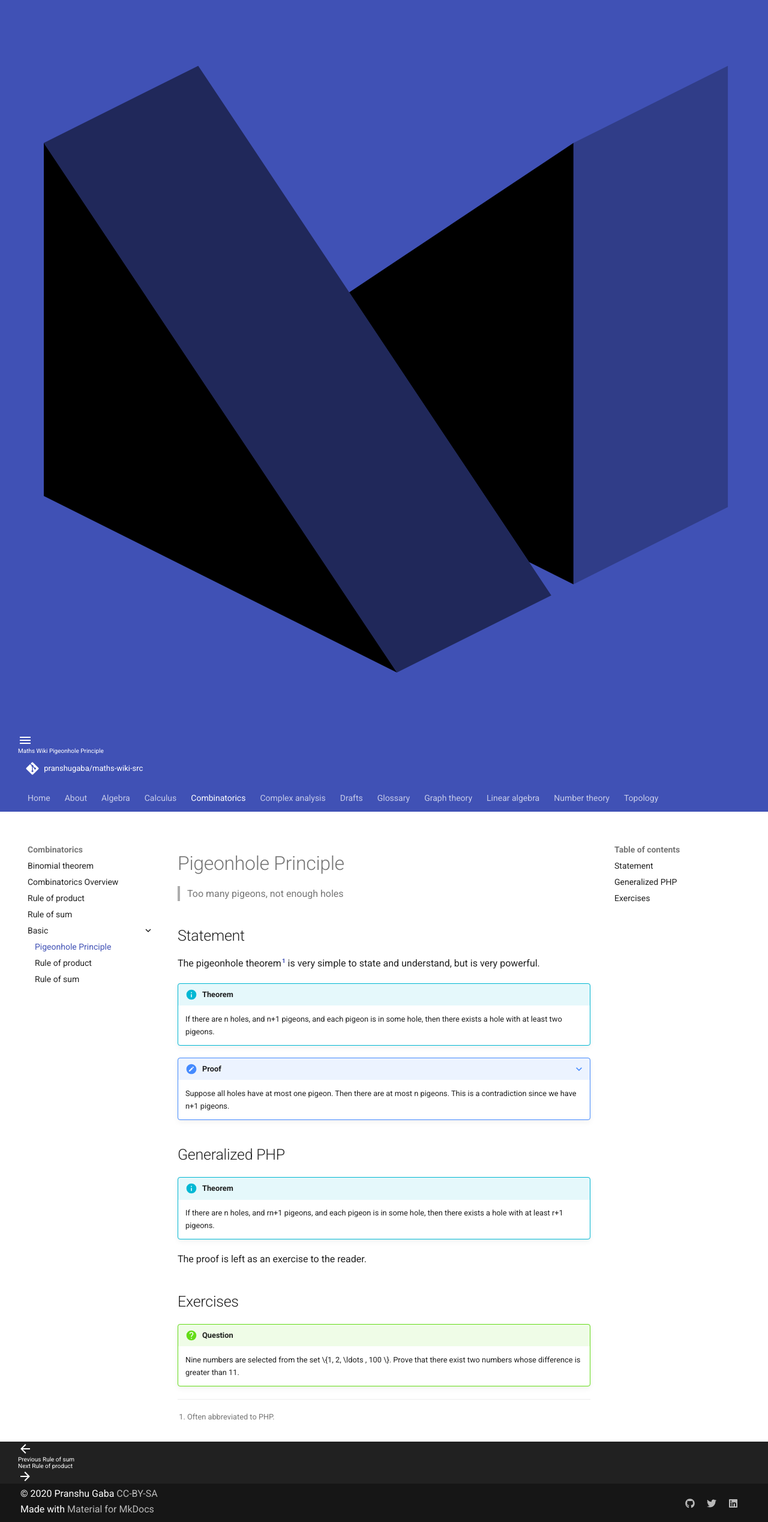
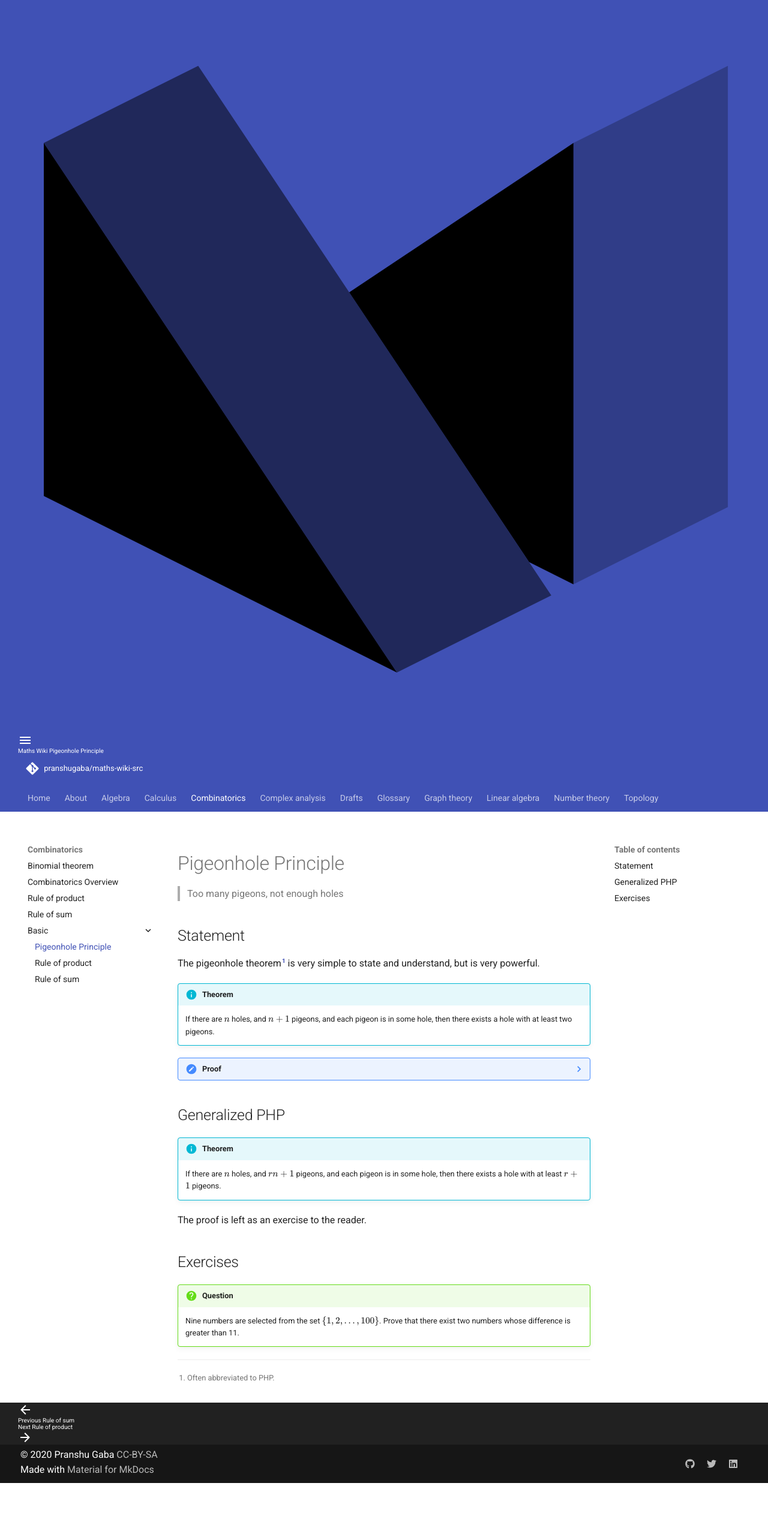
Before and after one commit to pranshugaba/maths-wiki, an MkDocs documentation site: the page built from docs/combinatorics/basic/pigeonhole-principle.md, in a window 1280 px wide. Shown: the whole page at 60% size. Built offline with MkDocs 1.6.1 and Material for MkDocs 9.7.7, drawn with Linux system fonts in a browser that asks for light colours; nearby versions of some CDN libraries; comment, search, counter and statistics services are not loaded; after the commit the page ends 2472 px from its top, so only the background shows below that.

Commit message:
Switch to Katex

```diff
--- a/docs/combinatorics/basic/pigeonhole-principle.md
+++ b/docs/combinatorics/basic/pigeonhole-principle.md
@@ -12,7 +12,7 @@ The pigeonhole theorem[^1] is very simple to state and understand, but is very p
 !!! info "Theorem"
     If there are \(n\) holes, and \(n+1\) pigeons, and each pigeon is in some hole, then there exists a hole with at least two pigeons.
 
-???+ note "Proof"
+??? note "Proof"
     Suppose all holes have at most one pigeon. Then there are at most \(n\) pigeons. This is a contradiction since we have \(n+1\) pigeons.
 
 ## Generalized PHP
--- a/docs/css/custom.css
+++ b/docs/css/custom.css
@@ -17,3 +17,8 @@
     white-space: nowrap;
     font-size: 1em;
 }
+
+
+.MathJax_Preview {
+    display: none;
+}
--- a/mkdocs.yml
+++ b/mkdocs.yml
@@ -115,10 +115,14 @@ markdown_extensions:
 extra_javascript:
   # - https://cdnjs.cloudflare.com/ajax/libs/mathjax/2.7.0/MathJax.js?config=TeX-MML-AM_CHTML
   - https://cdnjs.cloudflare.com/ajax/libs/mermaid/8.5.0/mermaid.min.js
+  - https://cdn.jsdelivr.net/npm/katex@0.11.1/dist/katex.min.js
+  - https://cdn.jsdelivr.net/npm/katex@0.11.1/dist/contrib/mathtex-script-type.min.js
 
 extra_css:
   - css/img.css
   - css/custom.css
+  - https://cdn.jsdelivr.net/npm/katex@0.11.1/dist/katex.min.css
+
 # extra_javascript:
 #   - https://cdnjs.cloudflare.com/ajax/libs/KaTeX/0.9.0/katex.min.js
 # extra_css:
```
